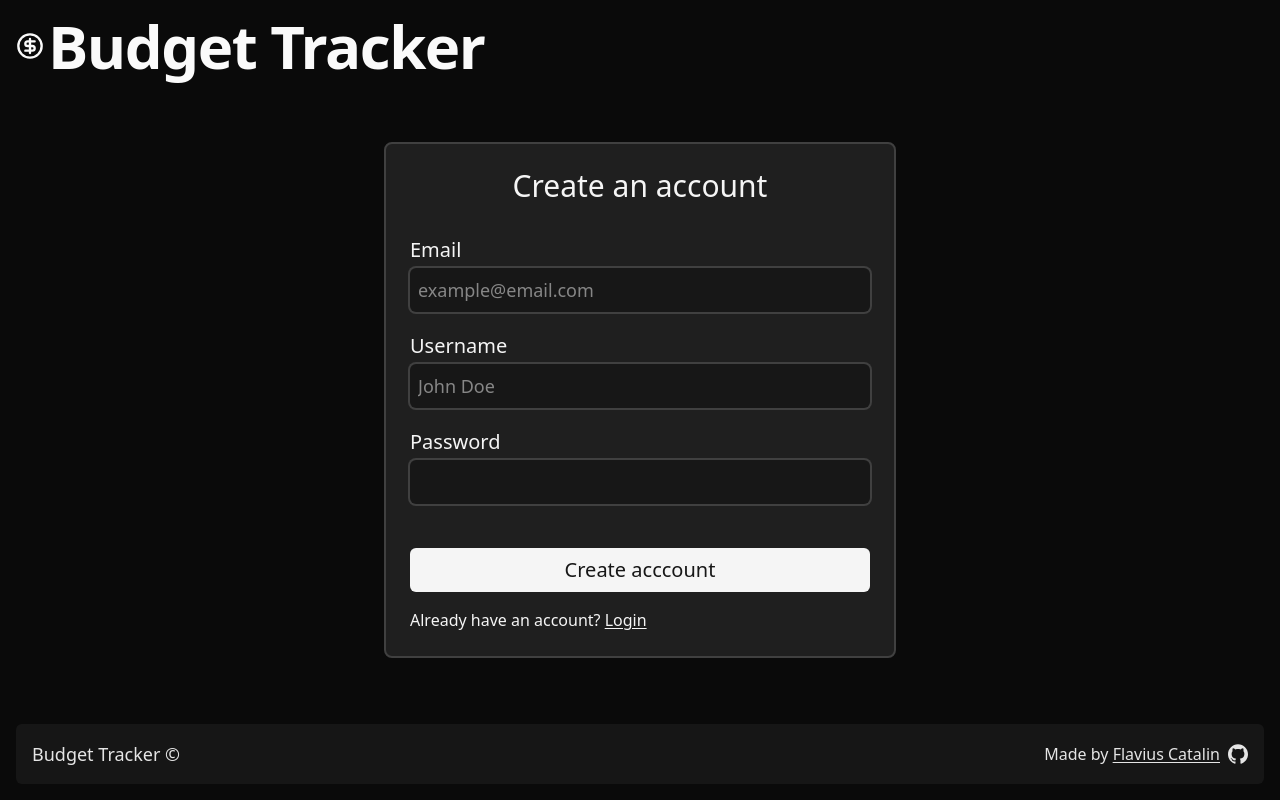
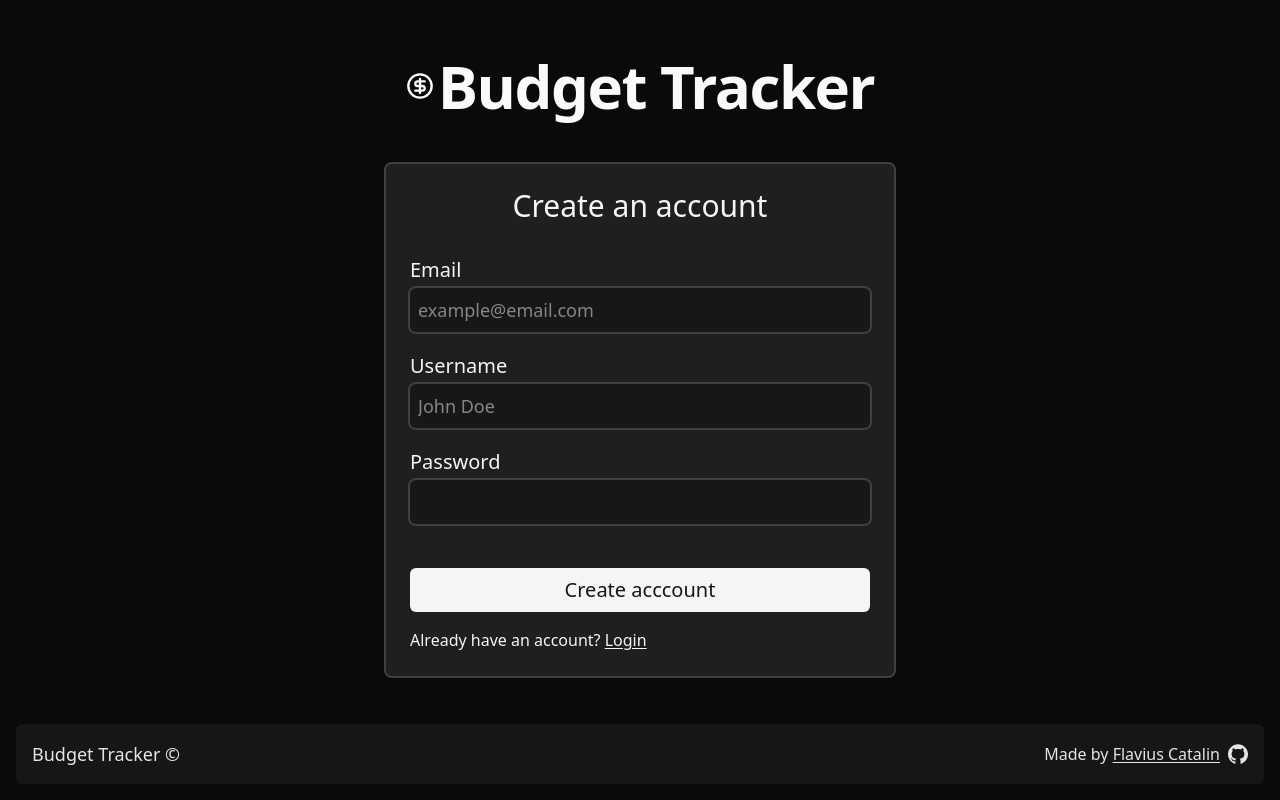
Before and after one commit to kete102/budget-tracker, a React (Vite) app in the folder frontend/: page /sign-up in a window 1280 px wide. Built offline with nearby package versions, Linux system fonts and the light colour scheme; no server answers.

Commit message:
refactor: changed header for header-title and added some top margin

```diff
--- a/frontend/src/components/layouts/public-pages-layout.tsx
+++ b/frontend/src/components/layouts/public-pages-layout.tsx
@@ -1,7 +1,7 @@
 import { Navigate, Outlet } from 'react-router'
-import Header from '../header'
 import Footer from '../footer'
 import { useAuth } from '@/hooks/useAuth'
+import HeaderTitle from '../header-title'
 
 const PublicPagesLayout = () => {
 	const { token } = useAuth()
@@ -9,8 +9,8 @@ const PublicPagesLayout = () => {
 	if (token) return <Navigate to='/dashboard' replace />
 
 	return (
-		<div className='h-full bg-neutral-950 flex flex-col w-full p-4'>
-			<Header />
+		<div className='h-full bg-neutral-950 flex flex-col items-center w-full p-4'>
+			<HeaderTitle styles='mt-10' />
 			<main className='h-full w-full my-2 mx-auto grow'>
 				<Outlet />
 			</main>
```
